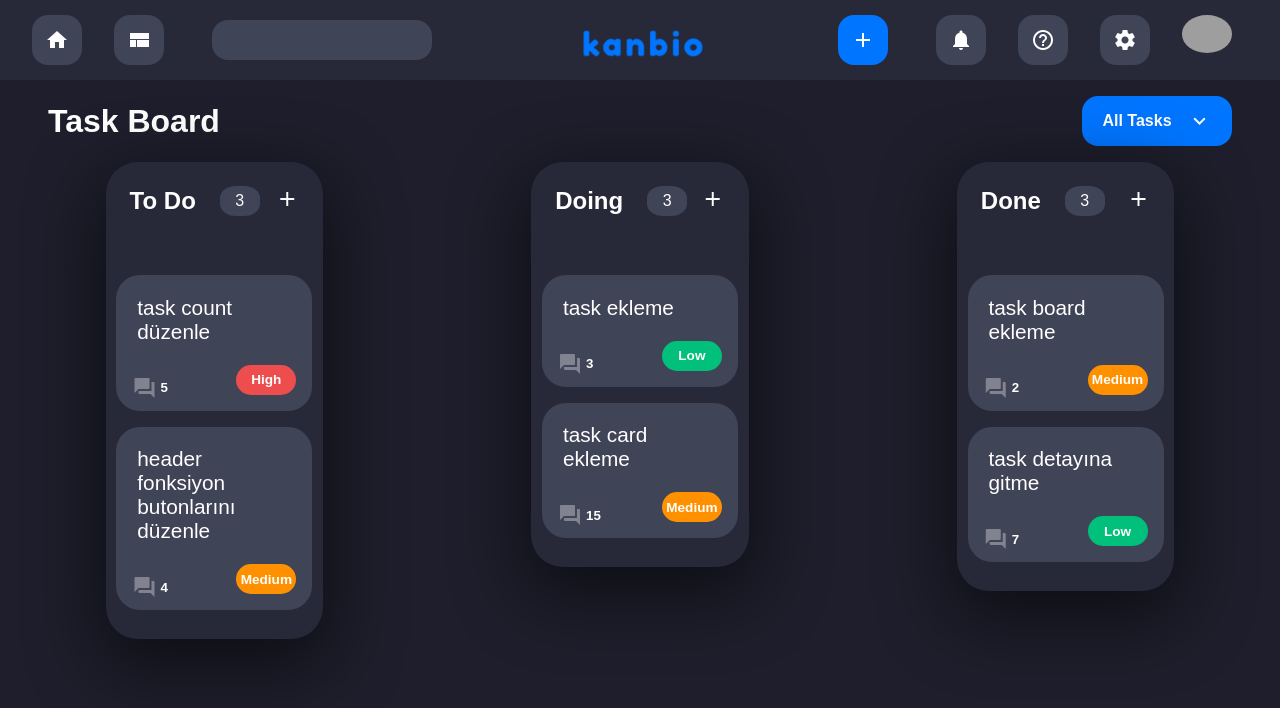
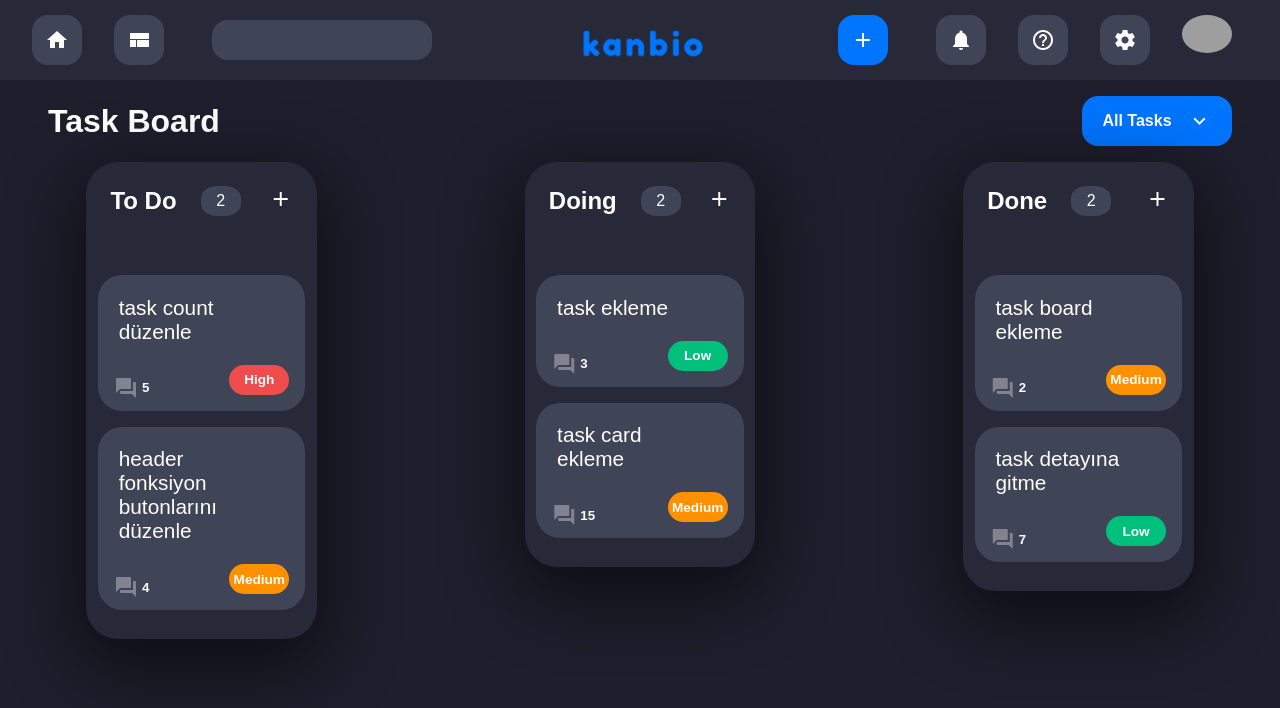
Before and after one commit to furkan-ceylan/kanbio, a Vue app: page / in a window 1280 px wide. Shown: the top 708 px of the page. Built offline with nearby package versions, Linux system fonts and the light colour scheme; grey boxes are pictures that could not be loaded.

Commit message:
edit button added

```diff
--- a/src/components/Tasks.vue
+++ b/src/components/Tasks.vue
@@ -9,7 +9,7 @@
       <div class="card-header">
         <div class="card-header-left">
           <h2>To Do</h2>
-          <div class="task-count">3</div>
+          <div class="task-count">2</div>
         </div>
         <div class="card-header-right">
           <a href="#openModal" class="material-icons">add</a>
@@ -23,7 +23,14 @@
           draggable="true"
           @dragstart="startDrag($event, task)"
         >
-          <p>{{ task.text }}</p>
+          <div class="card-content-top">
+            <div class="card-content-text">
+              <p>{{ task.text }}</p>
+            </div>
+            <div class="card-content-edit">
+              <!-- <a href="#openModal2" class="material-icons">edit</a> -->
+            </div>
+          </div>
           <div class="task-bottom">
             <div class="task-bottom-left">
               <span class="material-icons task-icons">question_answer</span>
@@ -54,7 +61,7 @@
       <div class="card-header">
         <div class="card-header-left">
           <h2>Doing</h2>
-          <div class="task-count">3</div>
+          <div class="task-count">2</div>
         </div>
         <div class="card-header-right">
           <a href="#openModal" class="material-icons">add</a>
@@ -68,7 +75,14 @@
           draggable="true"
           @dragstart="startDrag($event, task)"
         >
-          <p>{{ task.text }}</p>
+          <div class="card-content-top">
+            <div class="card-content-text">
+              <p>{{ task.text }}</p>
+            </div>
+            <div class="card-content-edit">
+              <!-- <a href="#openModal2" class="material-icons">edit</a> -->
+            </div>
+          </div>
           <div class="task-bottom">
             <div class="task-bottom-left">
               <span class="material-icons task-icons">question_answer</span>
@@ -99,7 +113,7 @@
       <div class="card-header">
         <div class="card-header-left">
           <h2>Done</h2>
-          <div class="task-count">3</div>
+          <div class="task-count">2</div>
         </div>
         <div class="card-header-right">
           <a href="#openModal" class="material-icons">add</a>
@@ -113,7 +127,14 @@
           draggable="true"
           @dragstart="startDrag($event, task)"
         >
-          <p>{{ task.text }}</p>
+          <div class="card-content-top">
+            <div class="card-content-text">
+              <p>{{ task.text }}</p>
+            </div>
+            <div class="card-content-edit">
+              <!-- <a href="#openModal2" class="material-icons">edit</a> -->
+            </div>
+          </div>
           <div class="task-bottom">
             <div class="task-bottom-left">
               <span class="material-icons task-icons">question_answer</span>
@@ -199,8 +220,11 @@ export default {
       return this.tasks.filter((task) => task.list == list)
     },
 
+    getListCount(list) {
+      return this.tasks.filter((task) => task.list == list.lenght)
+    },
+
     startDrag(event, task) {
-      console.log(task)
       event.dataTransfer.dropEffect = 'move'
       event.dataTransfer.effectAllowed = 'move'
       event.dataTransfer.setData('taskID', task.id)
@@ -213,7 +237,6 @@ export default {
     },
     addTask(addTask) {
       this.tasks.push(addTask)
-      console.log(this.tasks)
     },
   },
 }
@@ -231,11 +254,11 @@ export default {
   display: flex;
   flex-direction: column;
   background-color: var(--darkest);
-  width: 17%;
+  width: 18%;
   min-height: 200px;
   border-radius: 2rem;
   padding-bottom: 2rem;
-  box-shadow: rgba(0, 0, 0, 0.56) 0px 22px 70px 4px;
+  box-shadow: rgba(0, 0, 0, 0.6) 0px 22px 70px 4px;
 }
 
 .card-header {
@@ -271,6 +294,21 @@ export default {
   margin-top: 1rem;
 }
 
+.card-content-top {
+  display: flex;
+  flex-direction: row;
+}
+
+.card-content-edit {
+  right: 0;
+  margin-left: auto;
+  align-items: center;
+  padding-right: 1rem;
+  padding-top: 1rem;
+  opacity: 0;
+  transition: 0.4s;
+}
+
 .task {
   display: flex;
   flex-direction: column;
@@ -286,8 +324,13 @@ export default {
 
 .task:hover {
   transition: 0.4s;
-  box-shadow: 0px 15px 15px -5px rgba(0, 0, 0, 0.2);
+  box-shadow: 0px 15px 15px -5px rgba(0, 0, 0, 0.6);
   transform: translate(0, -3px);
+}
+
+.task:hover .card-content-edit {
+  opacity: 1;
+  transition: 0.4s;
 }
 
 .task p {
```
